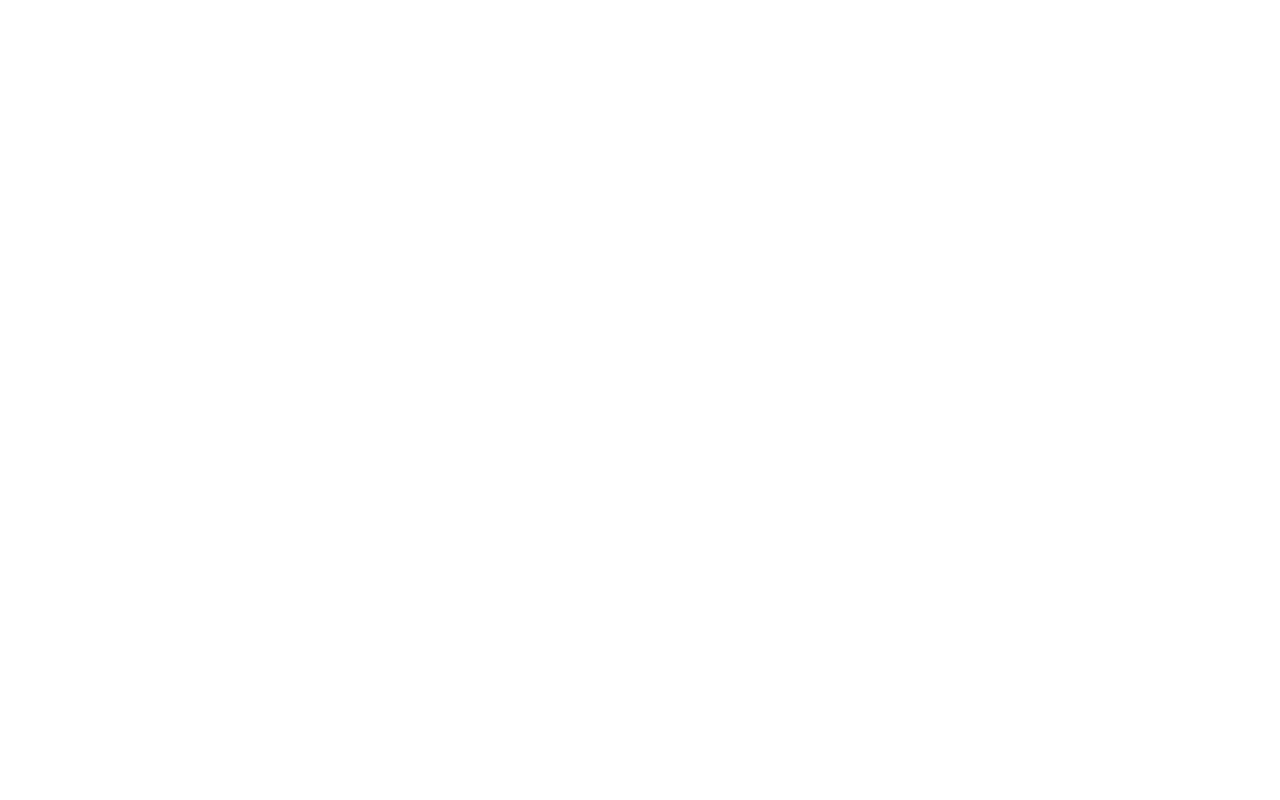
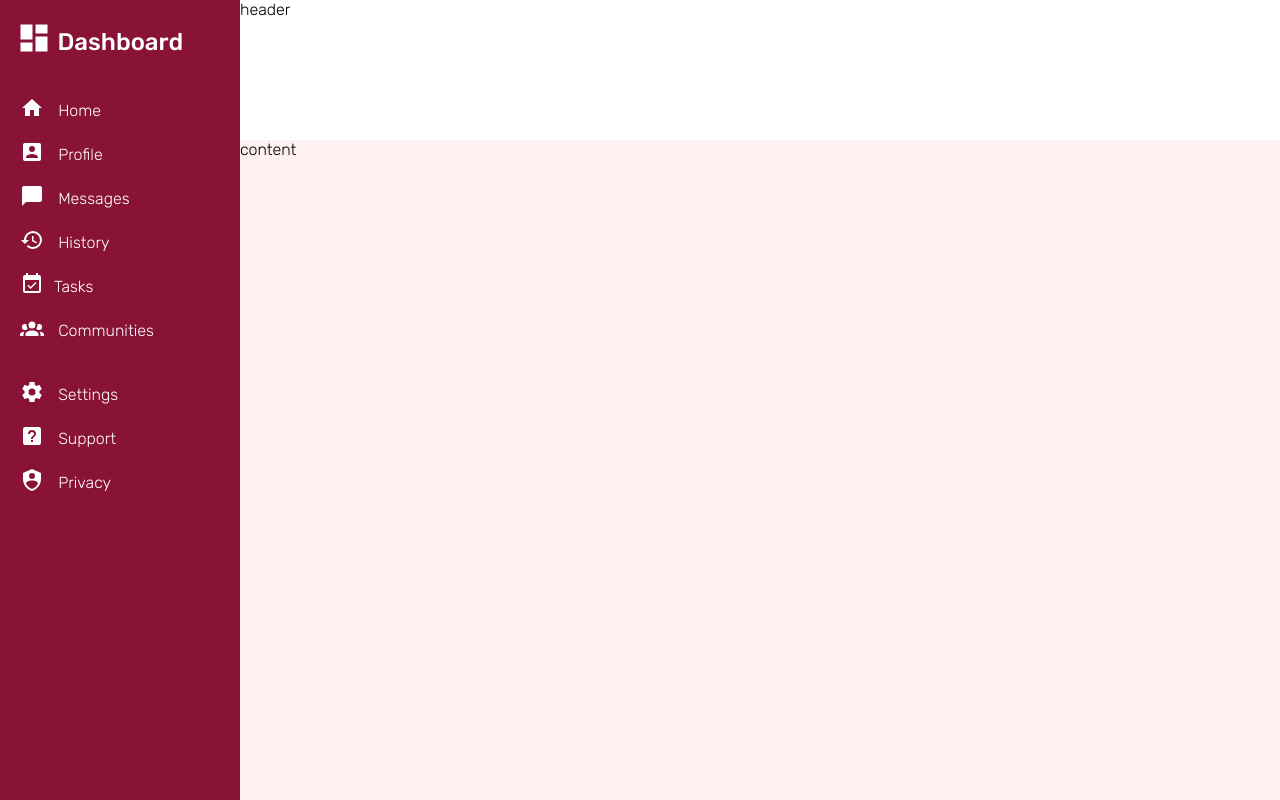
Before and after one commit to szty1/odin-dashboard, a plain HTML site: page index.html in a window 1280 px wide. Drawn offline with Linux system fonts and the light colour scheme.

Commit message:
added and styled sidebar

```diff
--- a/index.html
+++ b/index.html
@@ -5,10 +5,36 @@
     <meta http-equiv="X-UA-Compatible" content="IE=edge">
     <meta name="viewport" content="width=device-width, initial-scale=1.0">
     <title>Odin Dashboard</title>
+    <link rel="preconnect" href="https://fonts.googleapis.com">
+    <link rel="preconnect" href="https://fonts.gstatic.com" crossorigin>
+    <link href="https://fonts.googleapis.com/css2?family=Rubik:ital,wght@0,300;0,500;1,300;1,500&display=swap" rel="stylesheet">
     <link rel="stylesheet" href="style.css">
     <script src="javascript.js" defer></script>
 </head>
 <body>
-
+    <div class="container">
+        <div class="sidebar">
+           <h2><svg xmlns="http://www.w3.org/2000/svg" viewBox="0 0 24 24"><path d="M13,3V9H21V3M13,21H21V11H13M3,21H11V15H3M3,13H11V3H3V13Z" /></svg> Dashboard</h2>
+           <ul>
+                <li><svg xmlns="http://www.w3.org/2000/svg" viewBox="0 0 24 24"><path d="M10,20V14H14V20H19V12H22L12,3L2,12H5V20H10Z" /></svg> Home</li>
+                <li><svg xmlns="http://www.w3.org/2000/svg" viewBox="0 0 24 24"><path d="M6,17C6,15 10,13.9 12,13.9C14,13.9 18,15 18,17V18H6M15,9A3,3 0 0,1 12,12A3,3 0 0,1 9,9A3,3 0 0,1 12,6A3,3 0 0,1 15,9M3,5V19A2,2 0 0,0 5,21H19A2,2 0 0,0 21,19V5A2,2 0 0,0 19,3H5C3.89,3 3,3.9 3,5Z" /></svg> Profile</li>
+                <li><svg xmlns="http://www.w3.org/2000/svg" viewBox="0 0 24 24"><path d="M20,2H4A2,2 0 0,0 2,4V22L6,18H20A2,2 0 0,0 22,16V4C22,2.89 21.1,2 20,2Z" /></svg> Messages</li>
+                <li><svg xmlns="http://www.w3.org/2000/svg" viewBox="0 0 24 24"><path d="M13.5,8H12V13L16.28,15.54L17,14.33L13.5,12.25V8M13,3A9,9 0 0,0 4,12H1L4.96,16.03L9,12H6A7,7 0 0,1 13,5A7,7 0 0,1 20,12A7,7 0 0,1 13,19C11.07,19 9.32,18.21 8.06,16.94L6.64,18.36C8.27,20 10.5,21 13,21A9,9 0 0,0 22,12A9,9 0 0,0 13,3" /></svg> History</li>
+                <li><svg xmlns="http://www.w3.org/2000/svg" viewBox="0 0 24 24"><path d="M19,19H5V8H19M19,3H18V1H16V3H8V1H6V3H5C3.89,3 3,3.9 3,5V19A2,2 0 0,0 5,21H19A2,2 0 0,0 21,19V5A2,2 0 0,0 19,3M16.53,11.06L15.47,10L10.59,14.88L8.47,12.76L7.41,13.82L10.59,17L16.53,11.06Z" /></svg>Tasks</li>
+                <li><svg xmlns="http://www.w3.org/2000/svg" viewBox="0 0 24 24"><path d="M12,5.5A3.5,3.5 0 0,1 15.5,9A3.5,3.5 0 0,1 12,12.5A3.5,3.5 0 0,1 8.5,9A3.5,3.5 0 0,1 12,5.5M5,8C5.56,8 6.08,8.15 6.53,8.42C6.38,9.85 6.8,11.27 7.66,12.38C7.16,13.34 6.16,14 5,14A3,3 0 0,1 2,11A3,3 0 0,1 5,8M19,8A3,3 0 0,1 22,11A3,3 0 0,1 19,14C17.84,14 16.84,13.34 16.34,12.38C17.2,11.27 17.62,9.85 17.47,8.42C17.92,8.15 18.44,8 19,8M5.5,18.25C5.5,16.18 8.41,14.5 12,14.5C15.59,14.5 18.5,16.18 18.5,18.25V20H5.5V18.25M0,20V18.5C0,17.11 1.89,15.94 4.45,15.6C3.86,16.28 3.5,17.22 3.5,18.25V20H0M24,20H20.5V18.25C20.5,17.22 20.14,16.28 19.55,15.6C22.11,15.94 24,17.11 24,18.5V20Z" /></svg> Communities</li>
+            </ul>
+            <ul>
+                <li><svg xmlns="http://www.w3.org/2000/svg" viewBox="0 0 24 24"><path d="M12,15.5A3.5,3.5 0 0,1 8.5,12A3.5,3.5 0 0,1 12,8.5A3.5,3.5 0 0,1 15.5,12A3.5,3.5 0 0,1 12,15.5M19.43,12.97C19.47,12.65 19.5,12.33 19.5,12C19.5,11.67 19.47,11.34 19.43,11L21.54,9.37C21.73,9.22 21.78,8.95 21.66,8.73L19.66,5.27C19.54,5.05 19.27,4.96 19.05,5.05L16.56,6.05C16.04,5.66 15.5,5.32 14.87,5.07L14.5,2.42C14.46,2.18 14.25,2 14,2H10C9.75,2 9.54,2.18 9.5,2.42L9.13,5.07C8.5,5.32 7.96,5.66 7.44,6.05L4.95,5.05C4.73,4.96 4.46,5.05 4.34,5.27L2.34,8.73C2.21,8.95 2.27,9.22 2.46,9.37L4.57,11C4.53,11.34 4.5,11.67 4.5,12C4.5,12.33 4.53,12.65 4.57,12.97L2.46,14.63C2.27,14.78 2.21,15.05 2.34,15.27L4.34,18.73C4.46,18.95 4.73,19.03 4.95,18.95L7.44,17.94C7.96,18.34 8.5,18.68 9.13,18.93L9.5,21.58C9.54,21.82 9.75,22 10,22H14C14.25,22 14.46,21.82 14.5,21.58L14.87,18.93C15.5,18.67 16.04,18.34 16.56,17.94L19.05,18.95C19.27,19.03 19.54,18.95 19.66,18.73L21.66,15.27C21.78,15.05 21.73,14.78 21.54,14.63L19.43,12.97Z" /></svg> Settings</li>
+                <li><svg xmlns="http://www.w3.org/2000/svg" viewBox="0 0 24 24"><path d="M11,18H13V16H11V18M12,6A4,4 0 0,0 8,10H10A2,2 0 0,1 12,8A2,2 0 0,1 14,10C14,12 11,11.75 11,15H13C13,12.75 16,12.5 16,10A4,4 0 0,0 12,6M5,3H19A2,2 0 0,1 21,5V19A2,2 0 0,1 19,21H5A2,2 0 0,1 3,19V5A2,2 0 0,1 5,3Z" /></svg> Support</li>
+                <li><svg xmlns="http://www.w3.org/2000/svg" viewBox="0 0 24 24"><path d="M12,1L3,5V11C3,16.55 6.84,21.74 12,23C17.16,21.74 21,16.55 21,11V5L12,1M12,5A3,3 0 0,1 15,8A3,3 0 0,1 12,11A3,3 0 0,1 9,8A3,3 0 0,1 12,5M17.13,17C15.92,18.85 14.11,20.24 12,20.92C9.89,20.24 8.08,18.85 6.87,17C6.53,16.5 6.24,16 6,15.47C6,13.82 8.71,12.47 12,12.47C15.29,12.47 18,13.79 18,15.47C17.76,16 17.47,16.5 17.13,17Z" /></svg> Privacy</li>
+           </ul>
+        </div>
+        <div class="header">
+header
+        </div>
+        <div class="content">
+content
+        </div>
+    </div>
 </body>
 </html>
--- a/style.css
+++ b/style.css
@@ -0,0 +1,57 @@
+body {
+    background-color: #fff1f2;
+    font-family: 'Rubik', sans-serif;
+    font-weight: 300;
+    margin: 0;
+    padding: 0;
+}
+
+svg {
+    fill: #ffffff;
+    vertical-align: bottom;
+}
+
+.container {
+    height: 100vh;
+    display: grid;
+    grid-template-columns: minmax(240px, 1fr) 5fr;
+    grid-template-rows: 140px auto;
+}
+
+.sidebar {
+    background-color: #881337;
+    grid-row: 1 / span 2;
+    color: #ffffff;
+}
+
+.sidebar h2 {
+    font-weight: 500;
+    margin: 20px 0 20px 16px;
+    padding: 0;
+}
+
+.sidebar h2 svg {
+    width: 36px;
+    height: 36px;
+}
+
+.sidebar ul {
+    list-style-type: none;
+    padding: 0;
+    margin: 40px 0 0 0;
+}
+
+.sidebar ul li {
+    margin: 0 0 20px 20px;
+}
+
+.sidebar ul li svg {
+    width: 24px;
+    height: 24px;
+    margin: 0 10px 0 0;
+}
+
+.header {
+    background-color: #ffffff;
+
+}
```
